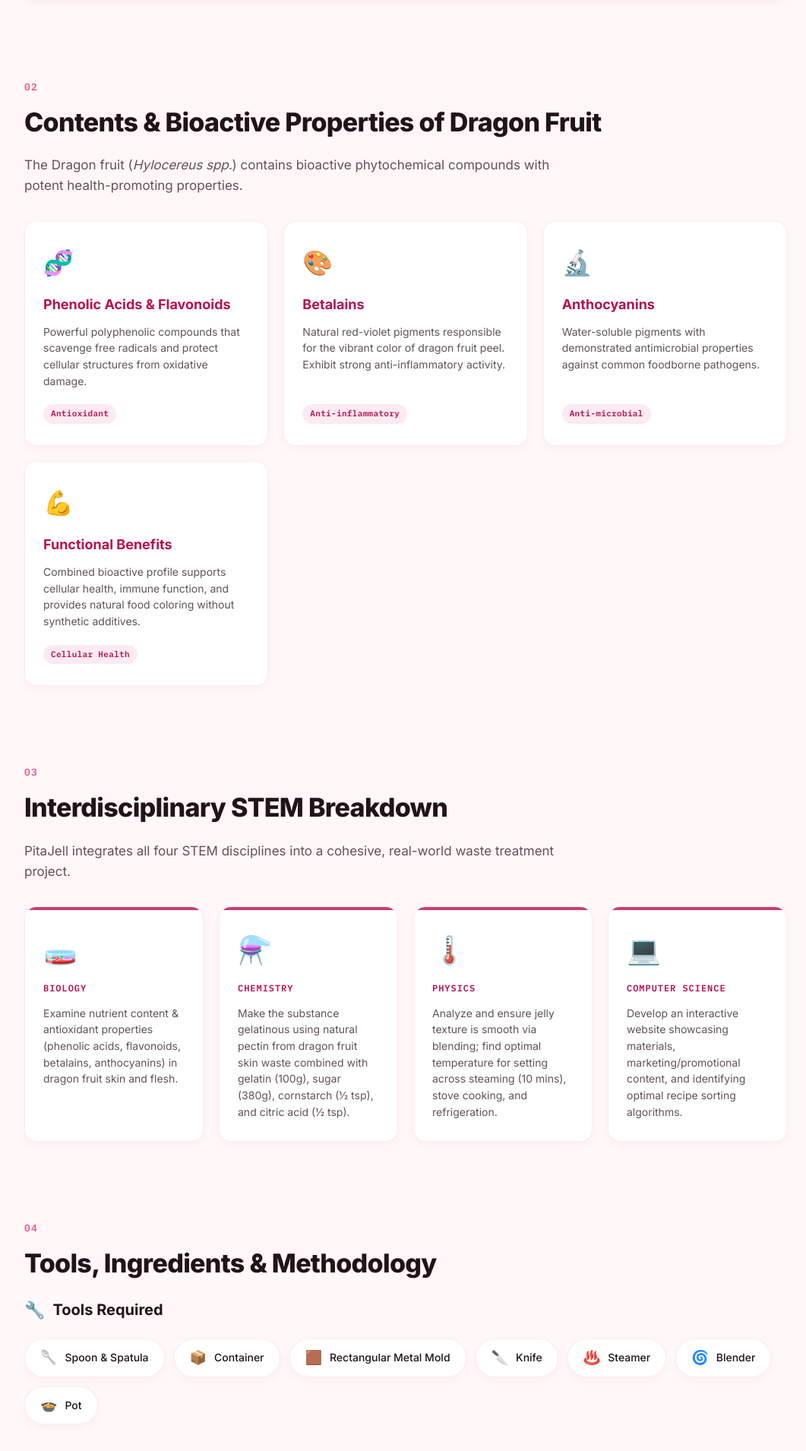
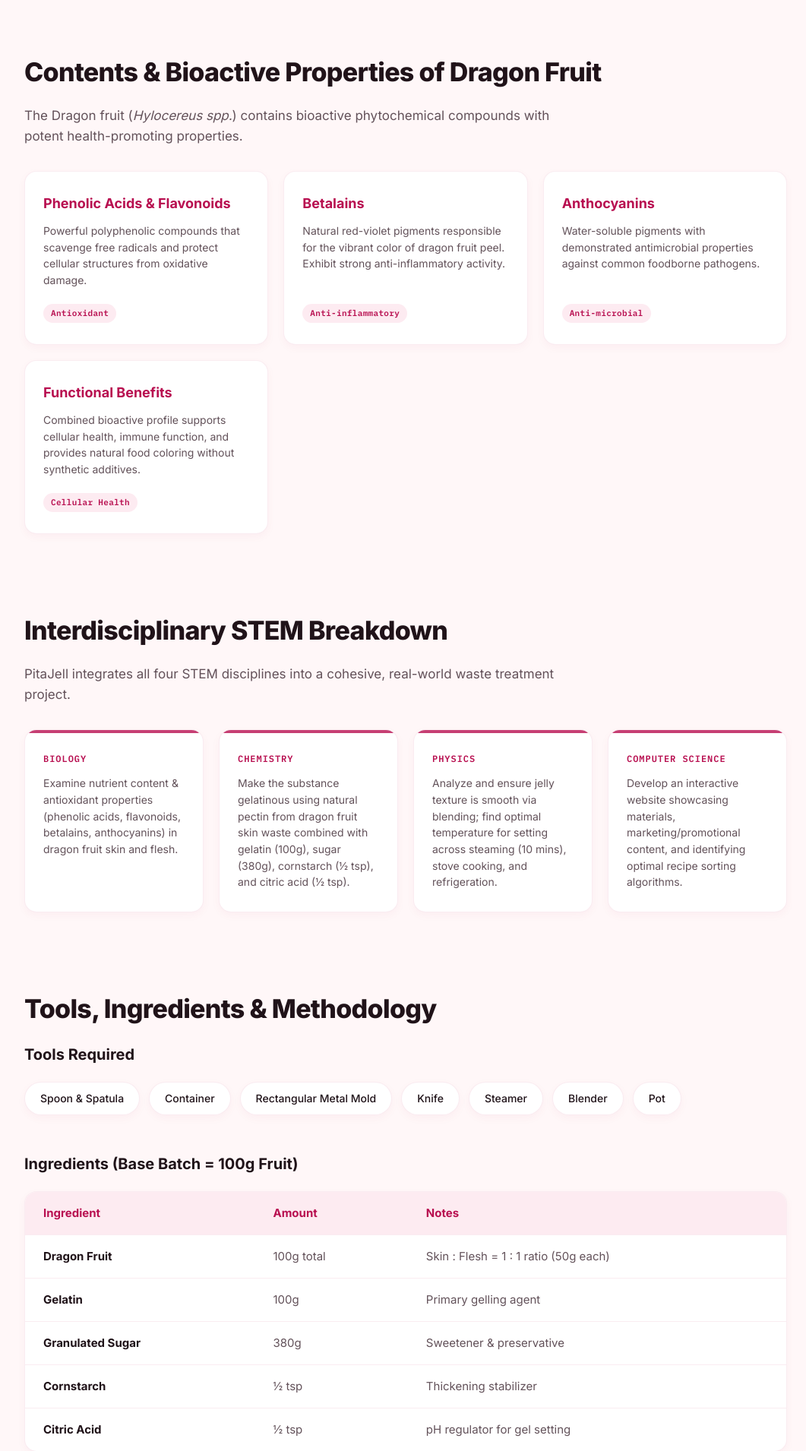
Before and after one commit to cresnaer-collab/CSP-GROUP-20, a Flask app: page / in a window 1280 px wide. Shown: the part 994-2904 px from the top of the page at 76% size, without its empty margins (106-1167 px from the left). Run offline with Flask 3, Linux system fonts and the light colour scheme.

Commit message:
refactor website UI, fix mascot scaling, and add calculator logic

```diff
--- a/static/script.js
+++ b/static/script.js
@@ -170,7 +170,7 @@ function renderPercobaan(data, container) {
   container.innerHTML = data.map(p => `
     <div class="percobaan-card ${p.optimal ? "optimal" : ""}">
       ${p.optimal
-        ? `<div class="badge">✦ Most Optimal Recipe</div>`
+        ? `<div class="badge">Most Optimal Recipe</div>`
         : (!p.berhasil_set ? `<div class="badge badge-fail">Did Not Set</div>` : "")
       }
       <h3>${escapeHtml(p.nama)}</h3>
--- a/static/style.css
+++ b/static/style.css
@@ -115,11 +115,6 @@ body {
   gap: 8px;
 }
 
-.nav-brand::before {
-  content: '✦';
-  font-size: 18px;
-  color: var(--secondary-rose);
-}
 
 .nav-links {
   display: flex;
@@ -230,14 +225,6 @@ body {
   border-radius: var(--radius-full);
   margin-bottom: 20px;
   border: 1px solid rgba(184, 15, 80, 0.12);
-}
-
-.hero-badge-dot {
-  width: 6px;
-  height: 6px;
-  border-radius: 50%;
-  background: var(--primary-magenta);
-  box-shadow: 0 0 8px var(--primary-magenta);
 }
 
 .hero-text h1 {
@@ -371,16 +358,6 @@ body {
   padding-top: 100px;
 }
 
-.section-number {
-  font-family: var(--font-mono);
-  font-size: 13px;
-  font-weight: 600;
-  color: var(--secondary-rose);
-  letter-spacing: 0.1em;
-  text-transform: uppercase;
-  display: inline-block;
-  margin-bottom: 8px;
-}
 
 .section h2 {
   font-family: var(--font-heading);
@@ -455,11 +432,6 @@ body {
   border-color: var(--surface-border-hover);
 }
 
-.content-card-icon {
-  font-size: 32px;
-  margin-bottom: 16px;
-}
-
 .content-card h3 {
   font-size: 18px;
   font-weight: 700;
@@ -521,11 +493,6 @@ body {
   box-shadow: var(--shadow-hover);
 }
 
-.stem-icon {
-  font-size: 36px;
-  margin-bottom: 12px;
-}
-
 .stem-label {
   display: block;
   font-family: var(--font-mono);
@@ -555,11 +522,6 @@ body {
   margin-bottom: 20px;
   display: flex;
   align-items: center;
-  gap: 10px;
-}
-
-.method-subtitle-icon {
-  font-size: 22px;
 }
 
 /* Tools Chips */
@@ -572,7 +534,6 @@ body {
 .tool-chip {
   display: inline-flex;
   align-items: center;
-  gap: 10px;
   background: var(--surface-white);
   border: 1px solid var(--surface-border);
   border-radius: var(--radius-full);
@@ -588,10 +549,6 @@ body {
   border-color: var(--secondary-rose);
   background: var(--rose-light);
   transform: translateY(-2px);
-}
-
-.tool-emoji {
-  font-size: 18px;
 }
 
 /* Ingredients Table */
@@ -802,12 +759,6 @@ body {
 .calc-card:hover {
   transform: translateY(-3px);
   border-color: var(--secondary-rose);
-}
-
-.calc-card-icon {
-  font-size: 28px;
-  display: block;
-  margin-bottom: 8px;
 }
 
 .calc-card-label {
--- a/templates/index.html
+++ b/templates/index.html
@@ -39,10 +39,7 @@
 
   <div class="hero-inner">
     <div class="hero-text">
-      <span class="hero-badge">
-        <span class="hero-badge-dot"></span>
-        IBDP Collaborative Sciences Project
-      </span>
+      <span class="hero-badge">IBDP Collaborative Sciences Project</span>
       <h1>PitaJell</h1>
       <p class="tagline">Turning dragon fruit peel waste into natural pectin jelly — an edible waste treatment solution.</p>
       <div class="hero-actions">
@@ -65,7 +62,6 @@
 
   <!-- ───── SECTION 01: BACKGROUND ───── -->
   <section id="background" class="section reveal">
-    <span class="section-number">01</span>
     <h2>Background</h2>
     <div class="section-body">
       <p>In SMA Pradita Dirgantara, students and campus residents mostly eat from rukan (kitchen/canteen). Most of the time, the kitchen does not utilize every single ingredient they have, causing ingredient waste to pile up and creating a problem that needs to be solved.</p>
@@ -75,31 +71,26 @@
 
   <!-- ───── SECTION 02: CONTENTS & BIOACTIVE PROPERTIES ───── -->
   <section id="contents" class="section reveal">
-    <span class="section-number">02</span>
     <h2>Contents &amp; Bioactive Properties of Dragon Fruit</h2>
     <p class="section-intro">The Dragon fruit (<em>Hylocereus spp.</em>) contains bioactive phytochemical compounds with potent health-promoting properties.</p>
 
     <div class="content-grid">
       <div class="content-card">
-        <div class="content-card-icon">🧬</div>
         <h3>Phenolic Acids &amp; Flavonoids</h3>
         <p>Powerful polyphenolic compounds that scavenge free radicals and protect cellular structures from oxidative damage.</p>
         <span class="content-tag">Antioxidant</span>
       </div>
       <div class="content-card">
-        <div class="content-card-icon">🎨</div>
         <h3>Betalains</h3>
         <p>Natural red-violet pigments responsible for the vibrant color of dragon fruit peel. Exhibit strong anti-inflammatory activity.</p>
         <span class="content-tag">Anti-inflammatory</span>
       </div>
       <div class="content-card">
-        <div class="content-card-icon">🔬</div>
         <h3>Anthocyanins</h3>
         <p>Water-soluble pigments with demonstrated antimicrobial properties against common foodborne pathogens.</p>
         <span class="content-tag">Anti-microbial</span>
       </div>
       <div class="content-card">
-        <div class="content-card-icon">💪</div>
         <h3>Functional Benefits</h3>
         <p>Combined bioactive profile supports cellular health, immune function, and provides natural food coloring without synthetic additives.</p>
         <span class="content-tag">Cellular Health</span>
@@ -109,28 +100,23 @@
 
   <!-- ───── SECTION 03: STEM BREAKDOWN ───── -->
   <section id="stem" class="section reveal">
-    <span class="section-number">03</span>
     <h2>Interdisciplinary STEM Breakdown</h2>
     <p class="section-intro">PitaJell integrates all four STEM disciplines into a cohesive, real-world waste treatment project.</p>
 
     <div class="stem-grid">
       <div class="stem-card stem-card--bio">
-        <div class="stem-icon">🧫</div>
         <span class="stem-label">Biology</span>
         <p>Examine nutrient content &amp; antioxidant properties (phenolic acids, flavonoids, betalains, anthocyanins) in dragon fruit skin and flesh.</p>
       </div>
       <div class="stem-card stem-card--chem">
-        <div class="stem-icon">⚗️</div>
         <span class="stem-label">Chemistry</span>
         <p>Make the substance gelatinous using natural pectin from dragon fruit skin waste combined with gelatin (100g), sugar (380g), cornstarch (½ tsp), and citric acid (½ tsp).</p>
       </div>
       <div class="stem-card stem-card--phys">
-        <div class="stem-icon">🌡️</div>
         <span class="stem-label">Physics</span>
         <p>Analyze and ensure jelly texture is smooth via blending; find optimal temperature for setting across steaming (10 mins), stove cooking, and refrigeration.</p>
       </div>
       <div class="stem-card stem-card--cs">
-        <div class="stem-icon">💻</div>
         <span class="stem-label">Computer Science</span>
         <p>Develop an interactive website showcasing materials, marketing/promotional content, and identifying optimal recipe sorting algorithms.</p>
       </div>
@@ -139,53 +125,25 @@
 
   <!-- ───── SECTION 04: TOOLS, INGREDIENTS & METHODOLOGY ───── -->
   <section id="methodology" class="section reveal">
-    <span class="section-number">04</span>
     <h2>Tools, Ingredients &amp; Methodology</h2>
 
     <!-- Subsection A: Tools -->
     <div class="method-subsection">
-      <h3 class="method-subtitle">
-        <span class="method-subtitle-icon">🔧</span>
-        Tools Required
-      </h3>
+      <h3 class="method-subtitle">Tools Required</h3>
       <div class="tools-grid">
-        <div class="tool-chip">
-          <span class="tool-emoji">🥄</span>
-          <span>Spoon &amp; Spatula</span>
-        </div>
-        <div class="tool-chip">
-          <span class="tool-emoji">📦</span>
-          <span>Container</span>
-        </div>
-        <div class="tool-chip">
-          <span class="tool-emoji">🟫</span>
-          <span>Rectangular Metal Mold</span>
-        </div>
-        <div class="tool-chip">
-          <span class="tool-emoji">🔪</span>
-          <span>Knife</span>
-        </div>
-        <div class="tool-chip">
-          <span class="tool-emoji">♨️</span>
-          <span>Steamer</span>
-        </div>
-        <div class="tool-chip">
-          <span class="tool-emoji">🌀</span>
-          <span>Blender</span>
-        </div>
-        <div class="tool-chip">
-          <span class="tool-emoji">🍲</span>
-          <span>Pot</span>
-        </div>
+        <div class="tool-chip">Spoon &amp; Spatula</div>
+        <div class="tool-chip">Container</div>
+        <div class="tool-chip">Rectangular Metal Mold</div>
+        <div class="tool-chip">Knife</div>
+        <div class="tool-chip">Steamer</div>
+        <div class="tool-chip">Blender</div>
+        <div class="tool-chip">Pot</div>
       </div>
     </div>
 
     <!-- Subsection B: Ingredients -->
     <div class="method-subsection">
-      <h3 class="method-subtitle">
-        <span class="method-subtitle-icon">🧪</span>
-        Ingredients (Base Batch = 100g Fruit)
-      </h3>
+      <h3 class="method-subtitle">Ingredients (Base Batch = 100g Fruit)</h3>
       <div class="ingredients-table-wrap">
         <table class="ingredients-table" id="ingredients-table">
           <thead>
@@ -228,10 +186,7 @@
 
     <!-- Subsection C: Step-by-Step Methodology -->
     <div class="method-subsection">
-      <h3 class="method-subtitle">
-        <span class="method-subtitle-icon">📋</span>
-        Step-by-Step Methodology
-      </h3>
+      <h3 class="method-subtitle">Step-by-Step Methodology</h3>
       <div class="timeline">
         <div class="timeline-item">
           <div class="timeline-marker">1</div>
@@ -295,7 +250,6 @@
 
   <!-- ───── SECTION 05: BATCH & INGREDIENT CALCULATOR ───── -->
   <section id="calculator" class="section reveal">
-    <span class="section-number">05</span>
     <h2>Batch &amp; Ingredient Calculator</h2>
     <p class="section-intro">Scale your recipe based on available dragon fruit. All values auto-calculate from the base batch ratio.</p>
 
@@ -318,37 +272,31 @@
 
       <div class="calc-results">
         <div class="calc-card">
-          <span class="calc-card-icon">🐉</span>
           <span class="calc-card-label">Dragon Fruit Skin</span>
           <span class="calc-card-value" id="calc-skin">50</span>
           <span class="calc-card-unit">grams</span>
         </div>
         <div class="calc-card">
-          <span class="calc-card-icon">🍈</span>
           <span class="calc-card-label">Dragon Fruit Flesh</span>
           <span class="calc-card-value" id="calc-flesh">50</span>
           <span class="calc-card-unit">grams</span>
         </div>
         <div class="calc-card">
-          <span class="calc-card-icon">🫧</span>
           <span class="calc-card-label">Gelatin</span>
           <span class="calc-card-value" id="calc-gelatin">100</span>
           <span class="calc-card-unit">grams</span>
         </div>
         <div class="calc-card">
-          <span class="calc-card-icon">🍬</span>
           <span class="calc-card-label">Granulated Sugar</span>
           <span class="calc-card-value" id="calc-sugar">380</span>
           <span class="calc-card-unit">grams</span>
         </div>
         <div class="calc-card">
-          <span class="calc-card-icon">🌾</span>
           <span class="calc-card-label">Cornstarch</span>
           <span class="calc-card-value" id="calc-cornstarch">0.50</span>
           <span class="calc-card-unit">tsp</span>
         </div>
         <div class="calc-card">
-          <span class="calc-card-icon">🍋</span>
           <span class="calc-card-label">Citric Acid</span>
           <span class="calc-card-value" id="calc-citric">0.50</span>
           <span class="calc-card-unit">tsp</span>
@@ -359,7 +307,6 @@
 
   <!-- ───── SECTION 06: EXPERIMENTAL RESULTS ───── -->
   <section id="results" class="section reveal">
-    <span class="section-number">06</span>
     <div class="results-header">
       <div>
         <h2>Experimental Results &amp; Recipe Finder</h2>
@@ -385,7 +332,7 @@
   <div class="footer-inner">
     <span class="footer-brand">PitaJell</span>
     <p>IBDP Collaborative Sciences Project — SMA Pradita Dirgantara</p>
-    <p class="footer-copy">&copy; 2026 PitaJell. Built with 🐉 and science.</p>
+    <p class="footer-copy">&copy; 2026 PitaJell</p>
   </div>
 </footer>
 
```
